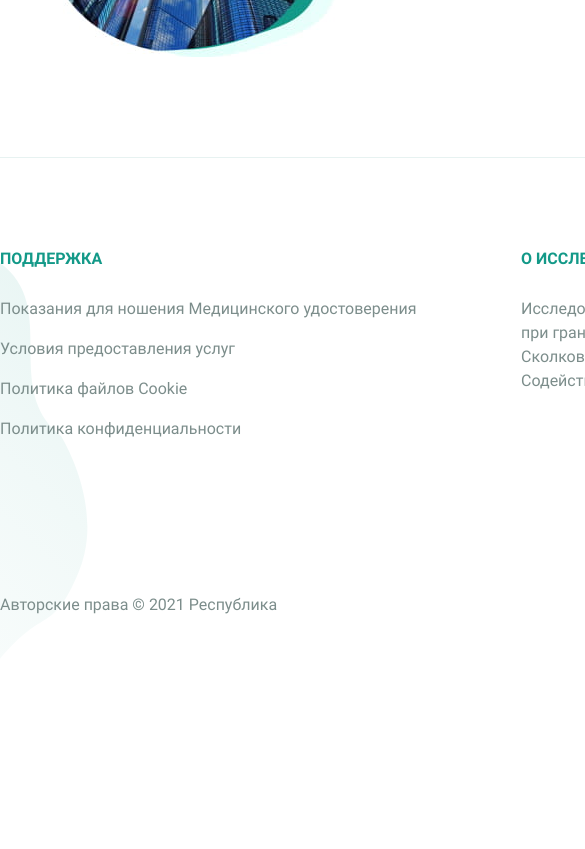
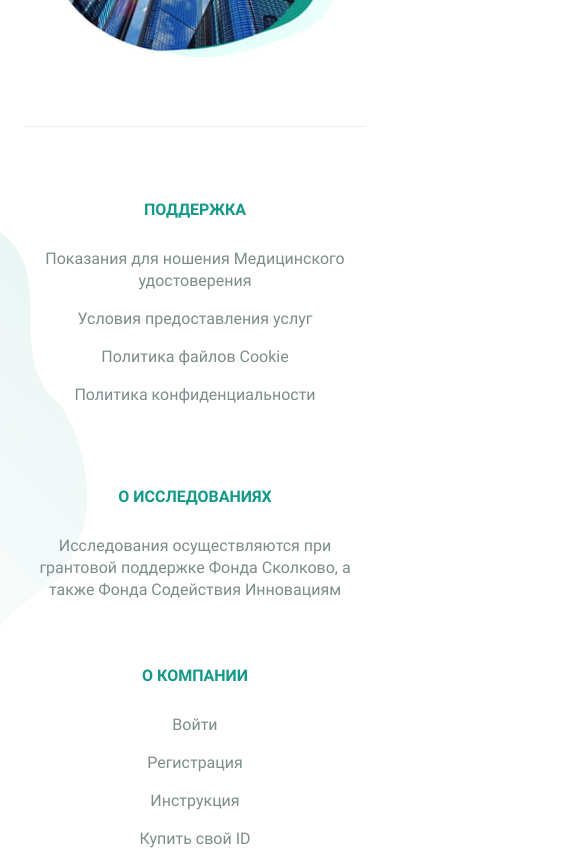
Before and after one commit to el-tumakov/QRepublik, a Next.js app: page / in a window 390 px wide. Shown: the part 8860-9709 px from the top of the page, 585 px wide, since content can reach past the window. Before the commit the page ends 9539 px from the top, so only its background shows below. Built offline with nearby package versions, Linux system fonts and the light colour scheme.

Commit message:
Добавляет мобильную версию для Footer

```diff
--- a/components/footer/footer.module.scss
+++ b/components/footer/footer.module.scss
@@ -3,7 +3,9 @@
 
 .footer {
   margin-top: 100px;
+  padding-right: 80px;
   padding-bottom: 46px;
+  padding-left: 80px;
 
   font-size: 16px;
   line-height: 24px;
@@ -18,7 +20,7 @@
   position: relative;
 
   display: flex;
-  width: 1280px;
+  max-width: 1280px;
   margin: 0 auto;
   padding-top: 91px;
   padding-bottom: 14px;
@@ -161,3 +163,89 @@
   bottom: 0;
   left: 0;
 }
+
+@media (max-width: 1289px) {
+  .footer {
+    padding-right: 24px;
+    padding-left: 24px;
+  }
+
+  .wrapper {
+    display: grid;
+
+    grid-template-columns: 1fr 1fr;
+  }
+
+  .support,
+  .researches,
+  .about,
+  .contacts {
+    margin: 0;
+  }
+
+  .researches {
+    justify-self: end;
+  }
+
+  .contacts {
+    width: 254px;
+
+    justify-self: end;
+  }
+
+  .social {
+    width: 175px;
+  }
+}
+
+@media (max-width: 829px) {
+  .footer {
+    margin-top: 69px;
+    padding-bottom: 25px;
+
+    line-height: 22px;
+  }
+
+  .wrapper {
+    display: block;
+    padding-top: 73px;
+  }
+
+  .support,
+  .researches,
+  .about,
+  .contacts {
+    display: flex;
+    flex-direction: column;
+    justify-content: center;
+    align-items: center;
+    width: auto;
+    margin: 0 auto;
+    margin-bottom: 65px;
+
+    text-align: center;
+  }
+
+  .companies {
+    justify-content: center;
+  }
+
+  .social {
+    margin: 0 auto;
+    margin-top: 37px;
+  }
+
+  .tel {
+    align-self: start;
+    margin-left: 11px;
+    padding-left: 25px;
+  }
+
+  .copyright {
+    position: static;
+
+    margin-top: -13px;
+
+    text-align: center;
+  }
+}
```
